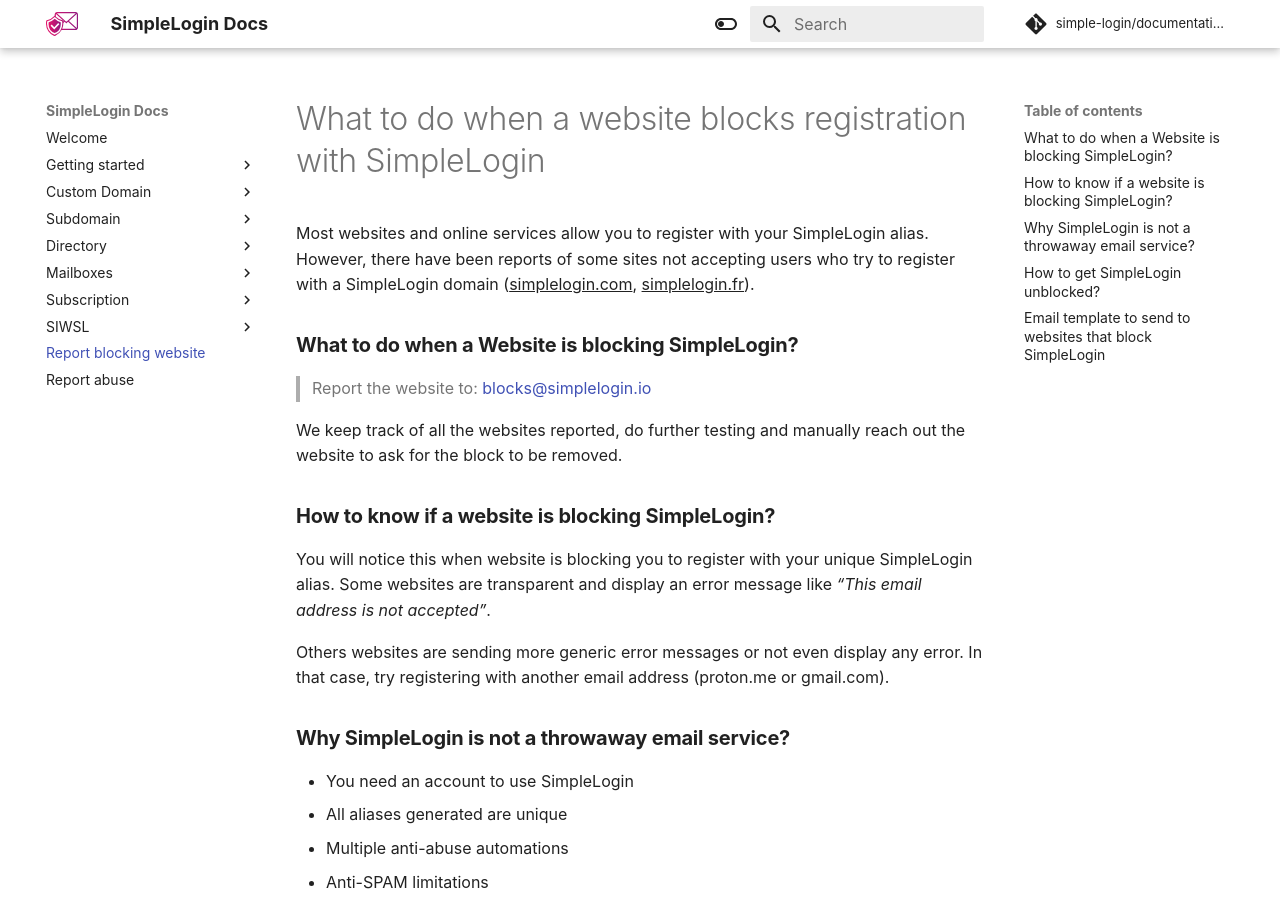
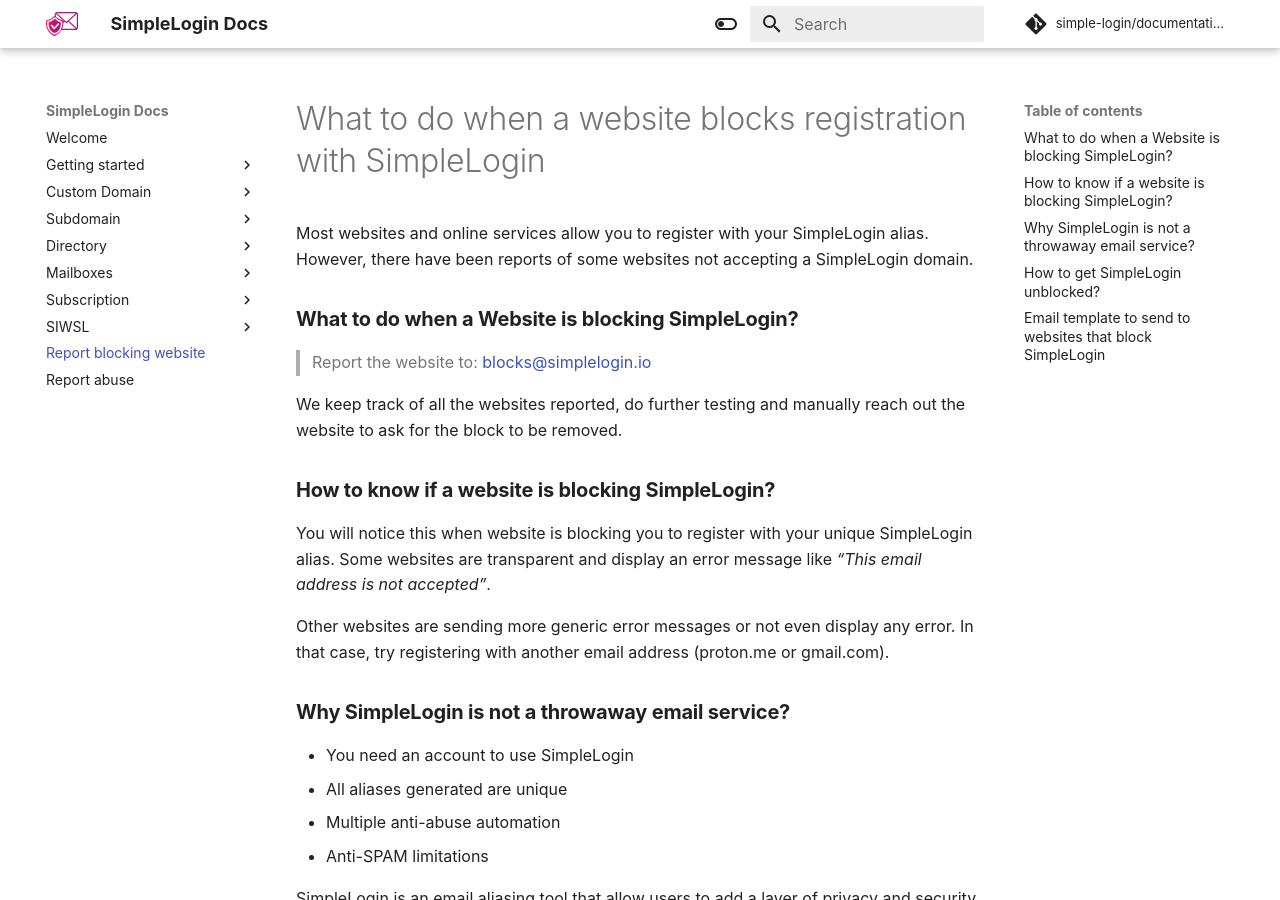
Before and after one commit to simple-login/documentation, an MkDocs documentation site: the page built from docs/report-blocking-website.md, in a window 1280 px wide and 900 px high. Built offline with MkDocs 1.6.1 and Material for MkDocs 9.7.7, drawn with Linux system fonts in a browser that asks for light colours; comment, search, counter and statistics services are not loaded.

Commit message:
fix wording

```diff
--- a/docs/report-blocking-website.md
+++ b/docs/report-blocking-website.md
@@ -1,6 +1,6 @@
 # What to do when a website blocks registration with SimpleLogin
 
-Most websites and online services allow you to register with your SimpleLogin alias. However, there have been reports of some sites not accepting users who try to register with a SimpleLogin domain (<u>simplelogin.com</u>, <u>simplelogin.fr</u>).
+Most websites and online services allow you to register with your SimpleLogin alias. However, there have been reports of some websites not accepting a SimpleLogin domain.
 
 ### **What to do when a Website is blocking SimpleLogin?**
 
@@ -12,13 +12,13 @@ We keep track of all the websites reported, do further testing and manually reac
 
 You will notice this when website is blocking you to register with your unique SimpleLogin alias. Some websites are transparent and display an error message like *“This email address is not accepted”*.
 
-Others websites are sending more generic error messages or not even display any error. In that case, try registering with another email address (proton.me or gmail.com).
+Other websites are sending more generic error messages or not even display any error. In that case, try registering with another email address (proton.me or gmail.com).
 
 ### **Why SimpleLogin is not a throwaway email service?**
 
 - You need an account to use SimpleLogin
 - All aliases generated are unique
-- Multiple anti-abuse automations
+- Multiple anti-abuse automation
 - Anti-SPAM limitations
 
 SimpleLogin is an email aliasing tool that allow users to add a layer of privacy and security while browsing online.
```
